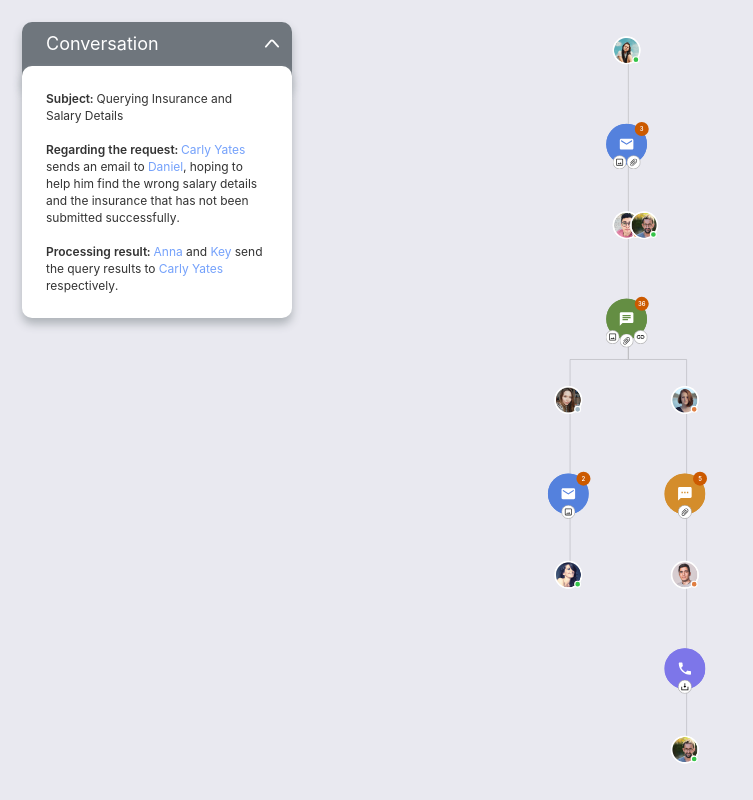
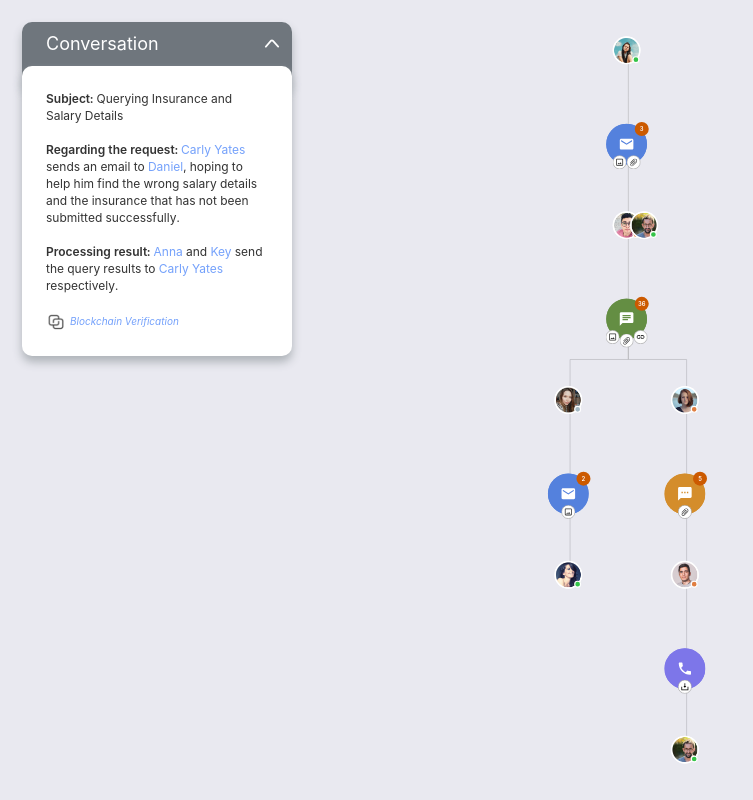
Before and after one commit to TDYipengTan/react-storyline, a React (Vite) app: page / in a window 1280 px wide. Shown: the whole page, without its empty margins (0-753 px from the left). Built offline with nearby package versions, Linux system fonts and the light colour scheme.

Commit message:
feat: block chain to description (#20)

```diff
--- a/src/components/common/EmailSidePanel.module.less
+++ b/src/components/common/EmailSidePanel.module.less
@@ -7,7 +7,7 @@
 
 .iconsContainer {
   display: flex;
-  justify-content: space-between;
+  justify-content: flex-end;
   align-items: center;
   margin: 12px 0 28px;
 }
@@ -21,12 +21,6 @@
 
 .signName {
   font-weight: 600;
-}
-
-.link {
-  width: 20px;
-  height: 20px;
-  cursor: pointer;
 }
 
 .switchContainer {
--- a/src/components/common/EmailSidePanel.tsx
+++ b/src/components/common/EmailSidePanel.tsx
@@ -5,7 +5,6 @@ import { WithId } from 'types';
 
 import closeEye from '../../imgs/close-eye.png';
 import exampleEmail from '../../imgs/example-email.svg';
-import link from '../../imgs/link.png';
 import openEye from '../../imgs/open-eye.png';
 import signAboutTalkdesk from '../../imgs/sign-about-talkdesk.png';
 import Avatar from './Avatar';
@@ -187,7 +186,6 @@ const EmailSidePanel: FC<EmailSidePanelProps> = ({
     >
       <div className={styles.title}>Ask questions about my insurance and salary</div>
       <div className={styles.iconsContainer}>
-        <img className={styles.link} src={link} alt="link" />
         <div className={styles.switchContainer}>
           <Switch
             style={{ marginRight: 8 }}
--- a/src/components/costomNode/Description.module.less
+++ b/src/components/costomNode/Description.module.less
@@ -59,3 +59,17 @@
 .strong {
   font-weight: 600;
 }
+
+.link {
+  width: 20px;
+  height: 20px;
+  cursor: pointer;
+}
+
+.blockChain {
+  height: 20px;
+  line-height: 20px;
+  font-size: 10px;
+  font-style: italic;
+  margin-left: 4px;
+}
--- a/src/components/costomNode/Description.tsx
+++ b/src/components/costomNode/Description.tsx
@@ -3,6 +3,7 @@ import React, { FC, ReactNode, useState } from 'react';
 import { NodeProps } from 'react-flow-renderer';
 
 import arrowDown from '../../imgs/arrow-down.png';
+import link from '../../imgs/link.png';
 import styles from './Description.module.less';
 
 interface DescriptionProps
@@ -41,6 +42,10 @@ const Description: FC<DescriptionProps> = ({
           <div className={styles.item}>
             <span className={styles.strong}>Processing result: </span> {processingResults}{' '}
           </div>
+          <div className={styles.item}>
+            <img className={styles.link} src={link} alt="link" />
+            <a className={styles.blockChain}>Blockchain Verification</a>
+          </div>
         </div>
       )}
     </div>
```
